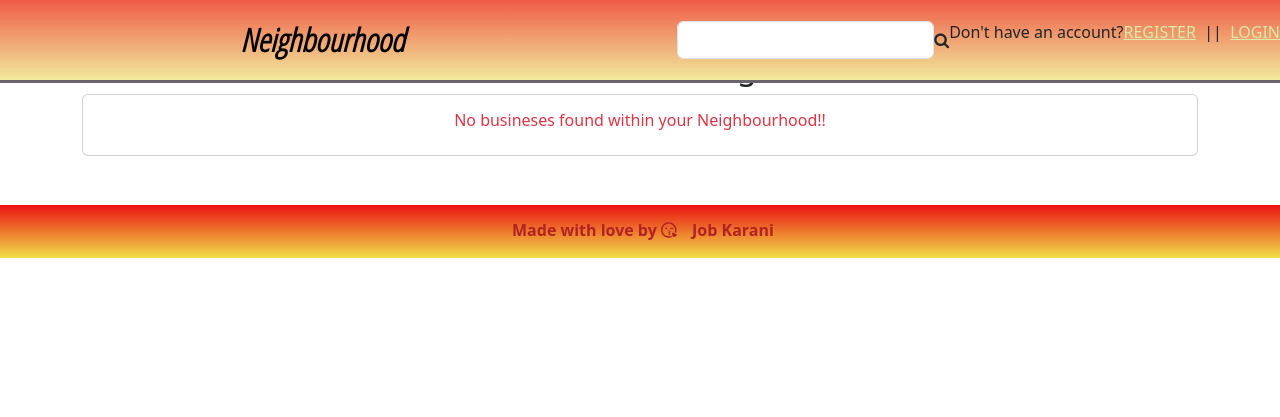
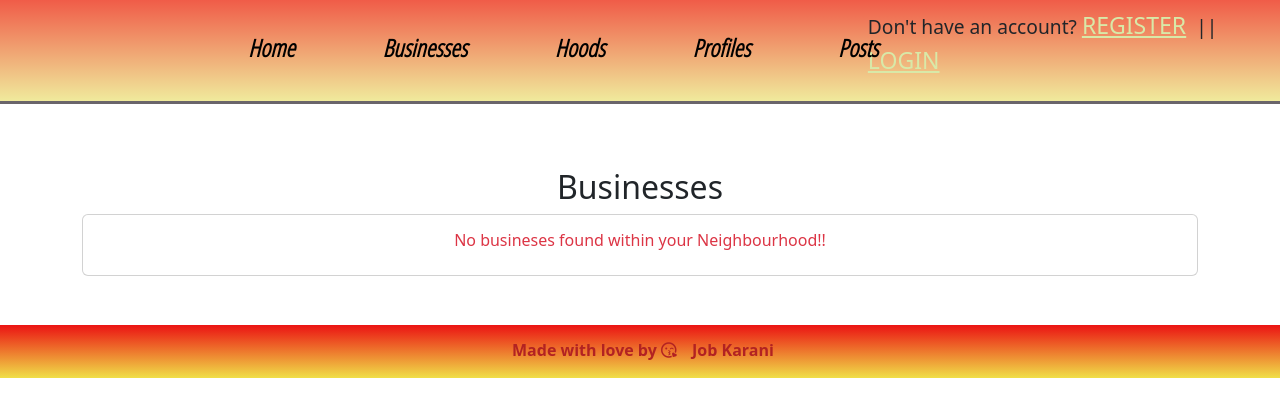
Before and after one commit to jobkarani/neighborhood, a Django app: page /busineses/ in a window 1280 px wide. Shown: the top 417 px of the page. Run offline with Django 3.2, Linux system fonts and the light colour scheme; the visitor is signed in with stand-in values (Sample User, id 1); data comes from the database, SQL or seed files in the repository; data that the repository does not hold is empty; some libraries are stand-ins or nearby versions; some web fonts are replaced.

Commit message:
styles navbar

```diff
--- a/app/templates/all-temps/busineses.html
+++ b/app/templates/all-temps/busineses.html
@@ -1,26 +1,28 @@
 {% extends "all-temps/base.html" %}
 
 {% block content %}
+<br><br><br><br><br>
 <style>
 
 </style>
 <section class="blog-section" id="">
     <div class="container mt-5">
-        <h2 class="text-center headings">Busineses Within Your Neighbourhood: <br>{{hood.name}}
-        </h2>
+        <h2 class="text-center headings">Businesses</h2>
         <div class="row">
 
             {% for bness in busineses %}
             <div class="col-md-4">
                 <div class="card">
                     <div class="card-body">
-                        <h5 class="card-title text-capitalize">{{ bness.name }}</h5>
-                        <p>{{ bness.about }}</p>
-                        <p>{{ bness.hood }}</p>
-                        <p>{{ bness.location }}</p>
+                        <h5 class="card-title text-capitalize"><span style="font-weight: 900;">Name:
+
+                            </span>{{ bness.name }}</h5>
+
+                        <p><span style="font-weight: 900;">Description: </span>{{ bness.about }}</p>
+                        <p><span style="font-weight: 900;">Neighbourhood: </span>{{ bness.hood }}</p>
+                        <p><span style="font-weight: 900;">Location: </span>{{ bness.location }}</p>
                         <a href="malto:{{ bness.email }}" class="card-link">Email: <span
-                                class="text-bold text-primary">{{
-                                bness.email }}</span> </a>
+                                class="text-bold text-primary">{{ bness.email }}</span> </a>
                         <br>
                     </div>
                 </div>
--- a/app/templates/all-temps/neighbourhood.html
+++ b/app/templates/all-temps/neighbourhood.html
@@ -1,7 +1,7 @@
 {%extends 'all-temps/base.html'%}
 
 {% block content %}
-<br><br><br><br>
+<br><br><br><br> <br>
 {{block.super}}
 
 <div class="container">
--- a/app/templates/all-temps/single_hood.html
+++ b/app/templates/all-temps/single_hood.html
@@ -1,5 +1,6 @@
 {% extends "all-temps/base.html" %}
 {% block content %}
+<br><br><br><br>
 <style>
     .image {
         height: auto;
--- a/app/templates/all-temps/update-prof.html
+++ b/app/templates/all-temps/update-prof.html
@@ -1,6 +1,7 @@
 {% extends 'all-temps/base.html' %}
 {% load bootstrap5 %}
 {% block content %}
+<br><br><br><br>
 <!-- content -->
 <div class="container">
     <div class=" mt-4">
--- a/app/templates/navbar.html
+++ b/app/templates/navbar.html
@@ -1,36 +1,62 @@
+<style>
+    .ayub {
+        margin-left: 15%;
+        width: 50%;
+    }
+
+    .pad a {
+        margin-left: 10%;
+        margin-right: 10%;
+    }
+
+    .sign {
+        padding-left: 5%;
+    }
+</style>
+
 <nav class="navbar navbar-expand-lg navbar-light  fixed-top navi"
     style=" background: linear-gradient(to top , #f0ea9c, #f05c48);border-bottom : inset #161516;">
-
-    <button class="navbar-toggler" type="button" data-toggle="collapse" data-target="#navbarNavAltMarkup"
-        aria-controls="navbarNavAltMarkup" aria-expanded="false" aria-label="Toggle navigation">
-        <span class="navbar-toggler-icon"></span>
-    </button>
-    <div class="collapse navbar-collapse " id="navbarNavAltMarkup">
-        <div class="navbar-nav text-white">
-            <ul class="navbar-nav me-auto mb-2 mb-lg-0">
-
-                <li class="nav-item">
+    <nav class="navbar navbar-expand-lg navbar-light bg-inherit ayub">
+        <div class="container-fluid">
+            <div class="collapse navbar-collapse" id="navbarNavAltMarkup">
+                <div class="navbar-nav pad">
                     <a class="nav-link active" aria-current="page" href="/" style="font-family: Open Sans Condensed, sans-serif;
           font-weight: 900;
           font-style: oblique;
-          font-size: xx-large;
-          padding-left: 15rem;">Neighbourhood</span></a>
-                </li>
-            </ul>
+          font-size: x-large;
+          padding-top: 1%;">Home</span></a>
+                    <a class="nav-link active" style="font-family: Open Sans Condensed, sans-serif;
+                    font-weight: 900;
+                    font-style: oblique;
+                    font-size: x-large;
+                    padding-top: 1%;" href="/busineses/">Businesses</a>
+                    <a class="nav-link active" style="font-family: Open Sans Condensed, sans-serif;
+                    font-weight: 900;
+                    font-style: oblique;
+                    font-size: x-large;
+                    padding-top: 1%;" href="/neighbourhood/">Hoods</a>
+                    <a class="nav-link active" style="font-family: Open Sans Condensed, sans-serif;
+                    font-weight: 900;
+                    font-style: oblique;
+                    font-size: x-large;
+                    padding-top: 1%;" href="/profiles/">Profiles</a>
+                    <a class="nav-link active" style="font-family: Open Sans Condensed, sans-serif;
+                    font-weight: 900;
+                    font-style: oblique;
+                    font-size: x-large;
+                    padding-top: 1%;" href="/post/">Posts</a>
+                </div>
+            </div>
         </div>
-    </div>
+    </nav>
 
     <!-- Adding a search form  -->
-    <form class="me-auto search-form " target="_self" action="{% url 'search' %}">
-        <div class="d-flex align-items-center"><label class="form-label d-flex mb-0" for="search-field">
-            </label><input class="form-control search-field" type="search" id="search-field" name="search_term">
-            <i class="fa fa-search "></i>
-        </div>
-    </form>
+
     <!-- search form end -->
     <div class="sign">
-        <p>Don't have an account?<a href="/accounts/register/" style="color: #D8E9A8;">REGISTER</a>&nbsp; ||&nbsp; <a
-                href="/accounts/login/" style="color: #D8E9A8;">LOGIN</a></p>
+        <p style="font-size:larger;">Don't have an account? <a href="/accounts/register/"
+                style="color: #D8E9A8;font-size:larger;">REGISTER</a>&nbsp; ||&nbsp; <a href="/accounts/login/"
+                style="color: #D8E9A8; font-size:larger;">LOGIN</a></p>
     </div>
 
 </nav>
--- a/app/views.py
+++ b/app/views.py
@@ -82,7 +82,7 @@ def create_business(request):
 @login_required(login_url="/accounts/login/")
 def busineses(request):
     current_user = request.user
-    busineses = Business.objects.all().order_by('-name')
+    busineses = Business.objects.all().order_by('-id')
 
     profile = Profile.objects.filter(user_id=current_user.id).first()
 
@@ -93,7 +93,7 @@ def busineses(request):
         locations = Location.objects.all()
         hood = Neighbourhood.objects.all()
 
-        busineses = Business.objects.all().order_by('-name')
+        busineses = Business.objects.all().order_by('-id')
 
         return render(request, "all-temps/profile.html", {"danger": "Update Profile", "locations": locations, "hood": hood, "busineses": busineses})
     else:
@@ -111,7 +111,7 @@ def create_neighbourhood(request):
             hood = hood_form.save(commit=False)
             hood.user = current_user
             hood.save()
-        return HttpResponseRedirect('/Neighbourhood')
+        return HttpResponseRedirect('/neighbourhood')
     else:
         hood_form = NeighbourhoodForm()
     context = {'hood_form': hood_form}
```
Also changed, not shown: Neighbourhood/settings.py (+11 -1 lines), app/templates/all-temps/index.html (+8 -1 lines), app/templates/all-temps/hood.html (deleted), app/templates/all-temps/upload.html (deleted).
